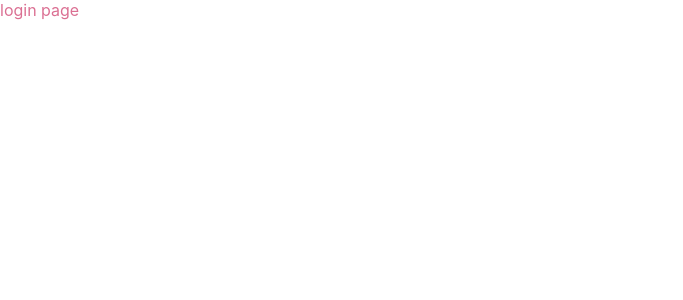
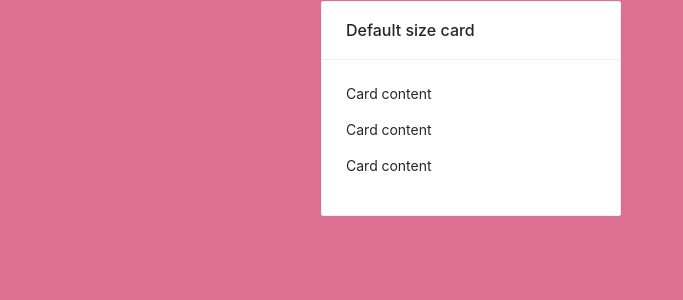
Before and after one commit to CaesiumY/reactnd-would-you-rather, a React (Create React App) app: page /#/ in a window 1280 px wide. Shown: the top 300 px of the page, without its empty margins (0-683 px from the left). Built offline with nearby package versions, Linux system fonts and the light colour scheme.

Commit message:
chore: Add antd

```diff
--- a/package.json
+++ b/package.json
@@ -6,6 +6,7 @@
     "@testing-library/jest-dom": "^4.2.4",
     "@testing-library/react": "^9.5.0",
     "@testing-library/user-event": "^7.2.1",
+    "antd": "^4.2.4",
     "react": "^16.13.1",
     "react-dom": "^16.13.1",
     "react-redux": "^7.2.0",
--- a/src/components/pages/LoginPage.js
+++ b/src/components/pages/LoginPage.js
@@ -1,8 +1,17 @@
 import React, { Component } from "react";
+import { Card } from "antd";
 
 export class LoginPage extends Component {
   render() {
-    return <div>login page</div>;
+    return (
+      <div>
+        <Card title="Default size card" style={{ width: 300 }}>
+          <p>Card content</p>
+          <p>Card content</p>
+          <p>Card content</p>
+        </Card>
+      </div>
+    );
   }
 }
 
--- a/src/index.css
+++ b/src/index.css
@@ -1,11 +1,15 @@
+@import "~antd/dist/antd.css";
+
 body {
-  margin: 0;
+  width: 50%;
+  margin: 0 auto;
+  border: 1px solid palevioletred;
+  background-color: palevioletred;
   font-family: -apple-system, BlinkMacSystemFont, "Segoe UI", "Roboto", "Oxygen",
     "Ubuntu", "Cantarell", "Fira Sans", "Droid Sans", "Helvetica Neue",
     sans-serif;
   -webkit-font-smoothing: antialiased;
   -moz-osx-font-smoothing: grayscale;
-  color: palevioletred;
 }
 
 code {
```
Also changed, not shown: 1 other file (tests, documents, lock files or other folders).
